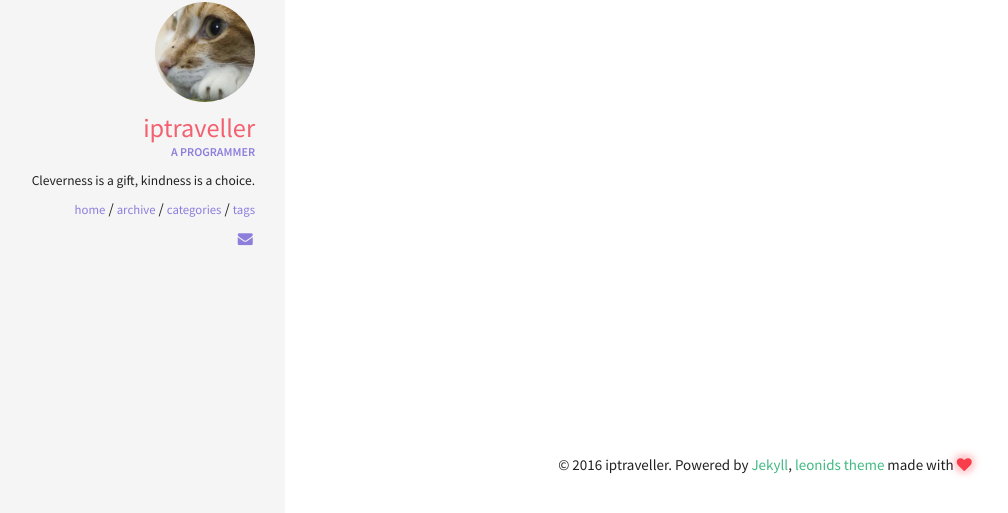
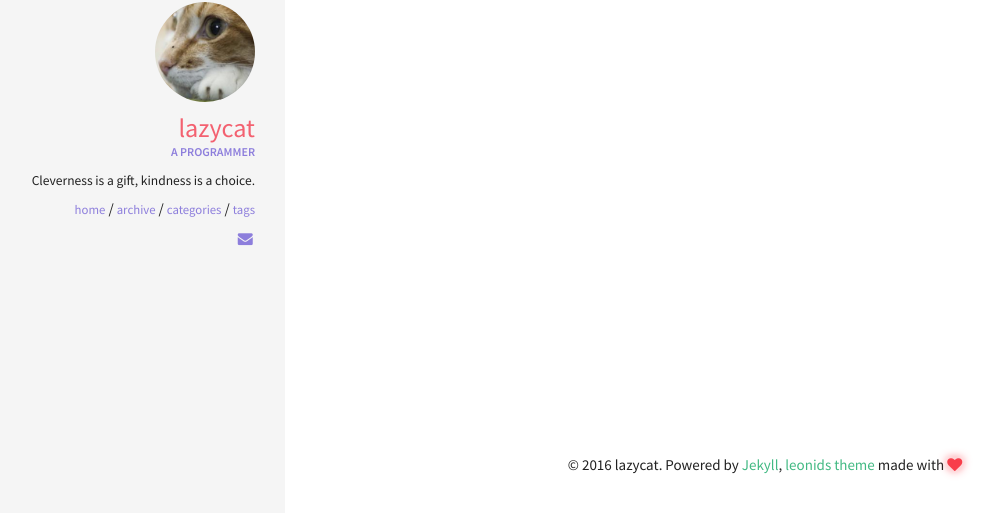
Before and after one commit to iptraveller/iptraveller.github.com, a Jekyll site: the page built from tags.html, in a window 1280 px wide. Shown: the part 284-797 px from the top of the page, without its empty margins (35-1043 px from the left). Built offline with Jekyll 4.4.1, drawn with Linux system fonts in a browser that asks for light colours.

Commit message:
change title

```diff
--- a/_config.yml
+++ b/_config.yml
@@ -33,7 +33,7 @@
 ####################################
 #
 owner:
-  name: iptraveller
+  name: lazycat
   avatar: logo.png
   job: "A Programmer"
   bio: "Cleverness is a gift, kindness is a choice."
--- a/_includes/head.html
+++ b/_includes/head.html
@@ -3,7 +3,7 @@
   <meta http-equiv="X-UA-Compatible" content="IE=edge">
   <meta name="viewport" content="width=device-width, initial-scale=1">
 
-  <title>{% if page.title %}{{ page.title }}{% else %}{{ site.title }} | A Jekyll theme{% endif %}</title>
+  <title>{% if page.title %}{{ page.title }}{% else %}{{ site.title }} {% endif %}</title>
   <meta name="description" content="{% if page.excerpt %}{{ page.excerpt | strip_html | strip_newlines | truncate: 160 }}{% else %}{{ site.description }}{% endif %}">
 
   <!-- CSS files -->
```
